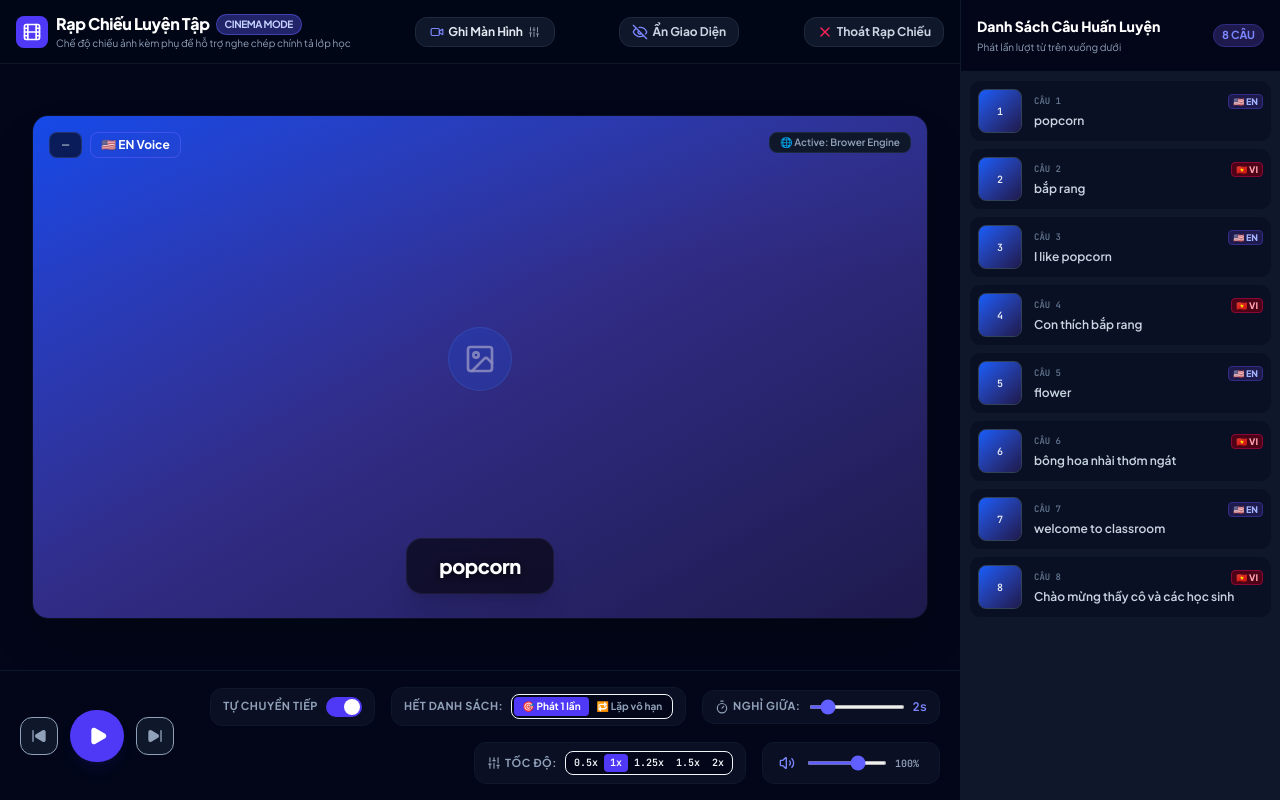
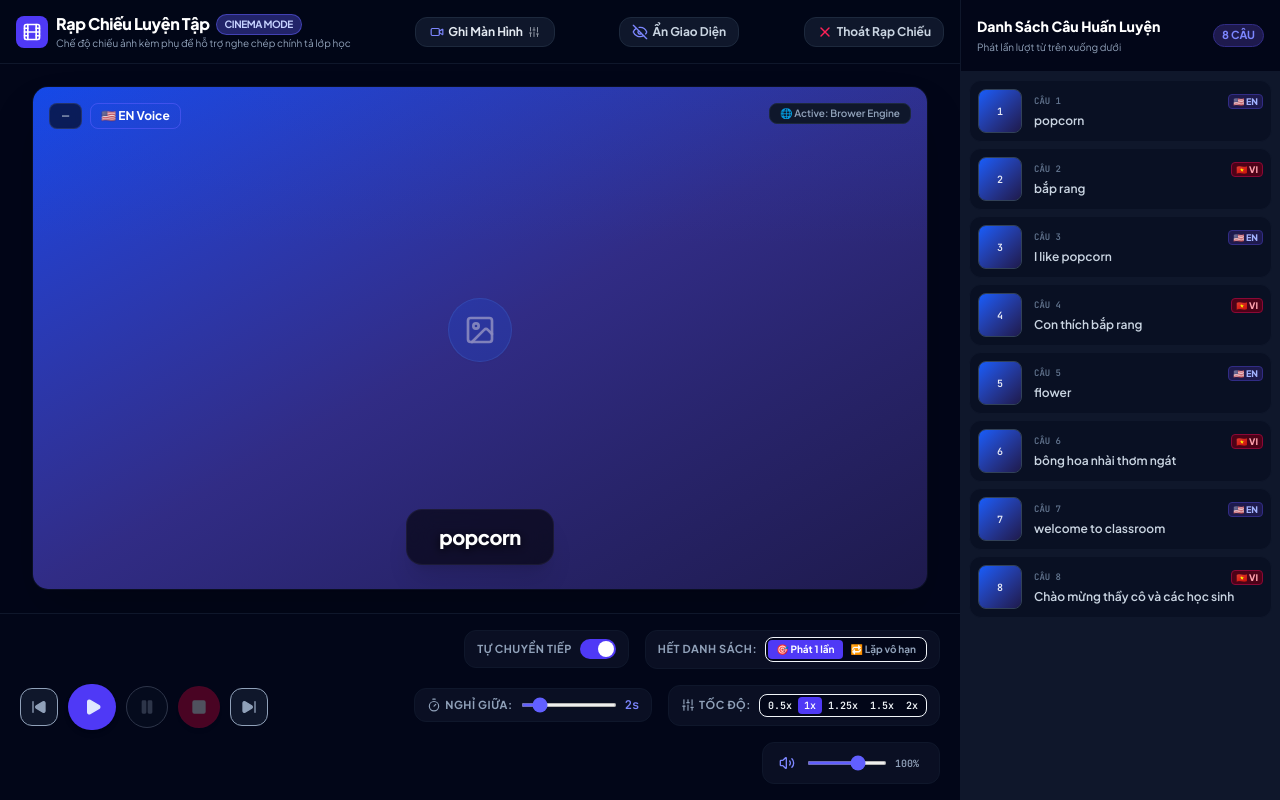
Before and after one commit to thanhnguyendafa-ux/classroom-text-to-speech, a React (Vite) app: page / in a window 1280 px wide. Both pictures are taken after a click on the button "Phát chuỗi luyện tập (Play)". Shown: the top 800 px of the page. Built offline with nearby package versions, Linux system fonts and the light colour scheme.

Commit message:
feat: add manual pause and resume functionality
Implement pause and resume state management to allow users to interrupt audio playback and countdown timers without losing progress.

```diff
--- a/src/App.tsx
+++ b/src/App.tsx
@@ -142,6 +142,15 @@ export default function App() {
   const waitTimerRef = useRef<any>(null);
   const waitIntervalRef = useRef<any>(null);
 
+  // Manual pause, resume and stop states
+  const [isManualPaused, setIsManualPaused] = useState<boolean>(false);
+  const isSpeechSynthesisPausedRef = useRef<boolean>(false);
+  const isPremiumAudioPausedRef = useRef<boolean>(false);
+  const pausedCountdownSecRef = useRef<number>(0);
+  const pausedCountdownTypeRef = useRef<'repeat' | 'advance' | null>(null);
+  const pausedCountdownItemIdRef = useRef<string | null>(null);
+  const resumeCallbackRef = useRef<(() => void) | null>(null);
+
   const clearWaitTimers = () => {
     if (waitTimerRef.current) {
       clearTimeout(waitTimerRef.current);
@@ -160,6 +169,9 @@ export default function App() {
       onComplete();
       return;
     }
+
+    // Capture completion callback for pausing
+    resumeCallbackRef.current = onComplete;
 
     setWaitingState({ isWaiting: true, remainingSec: sec, itemId, type });
 
@@ -185,7 +197,11 @@ export default function App() {
 
     waitTimerRef.current = setTimeout(() => {
       clearWaitTimers();
-      onComplete();
+      if (resumeCallbackRef.current) {
+        const cb = resumeCallbackRef.current;
+        resumeCallbackRef.current = null;
+        cb();
+      }
     }, sec * 1000);
   };
 
@@ -695,6 +711,13 @@ export default function App() {
     clearWebAudioNodes();
     clearWaitTimers();
 
+    setIsManualPaused(false);
+    isSpeechSynthesisPausedRef.current = false;
+    isPremiumAudioPausedRef.current = false;
+    pausedCountdownSecRef.current = 0;
+    pausedCountdownTypeRef.current = null;
+    pausedCountdownItemIdRef.current = null;
+
     let currentIteration = 1;
     const maxIterations = item.repeats || 1;
     activePlayingIdRef.current = item.id;
@@ -1038,6 +1061,108 @@ export default function App() {
     setPlayingItemId(null);
     setCurrentRepeatIndex(0);
     setPlayingState('idle');
+    setIsManualPaused(false);
+    isSpeechSynthesisPausedRef.current = false;
+    isPremiumAudioPausedRef.current = false;
+    pausedCountdownSecRef.current = 0;
+    pausedCountdownTypeRef.current = null;
+    pausedCountdownItemIdRef.current = null;
+    resumeCallbackRef.current = null;
+  };
+
+  const handleGlobalPause = () => {
+    if (playingState === 'idle' || isManualPaused) return;
+
+    setIsManualPaused(true);
+
+    // Case 1: Active speech is playing
+    if (playingState === 'playing') {
+      if (engineMode === 'browser') {
+        if (typeof window !== 'undefined' && 'speechSynthesis' in window) {
+          window.speechSynthesis.pause();
+          isSpeechSynthesisPausedRef.current = true;
+        }
+      } else {
+        if (currentAudioRef.current) {
+          currentAudioRef.current.pause();
+          isPremiumAudioPausedRef.current = true;
+        }
+      }
+    }
+    // Case 2: In a countdown timer delay (repeat countdown or auto advance countdown)
+    else if (playingState === 'paused' && waitingState.isWaiting) {
+      pausedCountdownSecRef.current = waitingState.remainingSec;
+      pausedCountdownTypeRef.current = waitingState.type;
+      pausedCountdownItemIdRef.current = waitingState.itemId;
+
+      // Stop the timers but preserve resumeCallbackRef
+      if (waitTimerRef.current) {
+        clearTimeout(waitTimerRef.current);
+        waitTimerRef.current = null;
+      }
+      if (waitIntervalRef.current) {
+        clearInterval(waitIntervalRef.current);
+        waitIntervalRef.current = null;
+      }
+      setWaitingState(prev => ({ ...prev, isWaiting: false }));
+    }
+  };
+
+  const handleGlobalResume = () => {
+    if (!isManualPaused) return;
+
+    setIsManualPaused(false);
+
+    // Case 1: Voice was playing before pause
+    if (isSpeechSynthesisPausedRef.current) {
+      if (typeof window !== 'undefined' && 'speechSynthesis' in window) {
+        window.speechSynthesis.resume();
+        isSpeechSynthesisPausedRef.current = false;
+        setPlayingState('playing');
+      }
+    } else if (isPremiumAudioPausedRef.current) {
+      if (currentAudioRef.current) {
+        currentAudioRef.current.play().catch(err => {
+          console.error("Failed to resume Premium Audio:", err);
+        });
+        isPremiumAudioPausedRef.current = false;
+        setPlayingState('playing');
+      }
+    }
+    // Case 2: In a countdown delay when paused
+    else if (pausedCountdownSecRef.current > 0 && resumeCallbackRef.current) {
+      const remaining = pausedCountdownSecRef.current;
+      const type = pausedCountdownTypeRef.current!;
+      const itemId = pausedCountdownItemIdRef.current!;
+
+      pausedCountdownSecRef.current = 0;
+      pausedCountdownTypeRef.current = null;
+      pausedCountdownItemIdRef.current = null;
+
+      setPlayingState('paused');
+      startCountdown(remaining, type, () => {
+        if (resumeCallbackRef.current) {
+          const cb = resumeCallbackRef.current;
+          resumeCallbackRef.current = null;
+          cb();
+        }
+      }, itemId);
+    }
+  };
+
+  const handleGlobalPlay = () => {
+    if (playingState !== 'idle') {
+      if (isManualPaused) {
+        handleGlobalResume();
+      }
+      return;
+    }
+
+    // Start playing the currently selected/active item or the first item
+    if (speechList.length > 0) {
+      const activeItem = speechList.find(item => item.id === playingItemId) || speechList[0];
+      handleSpeakItem(activeItem);
+    }
   };
 
   const handleClearAll = () => {
@@ -2719,6 +2844,9 @@ export default function App() {
         onPlaylistLoopModeChange={handlePlaylistLoopModeChange}
         useUniversalImage={useUniversalImage}
         universalImageUrl={universalImageUrl}
+        isManualPaused={isManualPaused}
+        onPause={handleGlobalPause}
+        onPlay={handleGlobalPlay}
       />
     </div>
   );
--- a/src/components/TheaterPlayer.tsx
+++ b/src/components/TheaterPlayer.tsx
@@ -2,6 +2,7 @@ import React from 'react';
 import {
   Play,
   Pause,
+  Square,
   Volume2,
   VolumeX,
   SkipBack,
@@ -52,6 +53,9 @@ interface TheaterPlayerProps {
   onPlaylistLoopModeChange: (val: 'once' | 'infinite') => void;
   useUniversalImage?: boolean;
   universalImageUrl?: string;
+  isManualPaused?: boolean;
+  onPause?: () => void;
+  onPlay?: () => void;
 }
 
 export default function TheaterPlayer({
@@ -77,6 +81,9 @@ export default function TheaterPlayer({
   onPlaylistLoopModeChange,
   useUniversalImage = false,
   universalImageUrl = '',
+  isManualPaused = false,
+  onPause = () => {},
+  onPlay = () => {},
 }: TheaterPlayerProps) {
   // Recording states
   const [isRecording, setIsRecording] = React.useState<boolean>(false);
@@ -409,18 +416,6 @@ export default function TheaterPlayer({
     onPlayItem(speechList[targetIndex]);
   };
 
-  // Handle play/pause toggle
-  const handlePlayPause = () => {
-    if (playingState === 'playing') {
-      onStop();
-    } else {
-      // Speak current active item or start first one
-      onPlayItem(activeItem || speechList[0]);
-    }
-  };
-
-  const isCurrentItemPlaying = playingItemId === activeItem?.id && playingState === 'playing';
-
   return (
     <div className="fixed inset-0 bg-slate-950 z-50 overflow-hidden flex flex-col md:flex-row font-sans text-slate-100">
 
@@ -715,7 +710,11 @@ export default function TheaterPlayer({
                   {/* Local playing micro badges */}
                   {playingItemId === activeItem?.id && (
                     <div className="flex items-center justify-center space-x-1.5 mt-2 text-xs font-mono">
-                      {waitingState.isWaiting ? (
+                      {isManualPaused ? (
+                        <span className="text-amber-400 font-extrabold bg-amber-500/10 border border-amber-500/20 px-2.5 py-0.5 rounded-md animate-pulse uppercase text-[10px]">
+                          ⏸️ Đang tạm dừng
+                        </span>
+                      ) : waitingState.isWaiting ? (
                         <span className="text-amber-400 font-extrabold bg-amber-500/10 border border-amber-500/20 px-2 py-0.5 rounded-md animate-pulse">
                           ⏱️ {waitingState.type === 'repeat' ? 'Chờ lặp' : 'Chờ chuyển câu'}: {waitingState.remainingSec}s
                         </span>
@@ -769,8 +768,10 @@ export default function TheaterPlayer({
 
           <div className="flex flex-col sm:flex-row sm:items-center justify-between gap-4">
             {/* Control Group 1: Navigation keys */}
-            <div className="flex items-center space-x-3 justify-center sm:justify-start">
+            <div className="flex items-center space-x-2.5 justify-center sm:justify-start">
+              {/* Back button */}
               <button
+                type="button"
                 onClick={handlePrev}
                 disabled={speechList.length <= 1}
                 className="p-2.5 bg-slate-900 border border-slate-850 hover:bg-slate-800 text-slate-400 hover:text-white rounded-xl transition disabled:opacity-30 disabled:pointer-events-none cursor-pointer"
@@ -779,24 +780,50 @@ export default function TheaterPlayer({
                 <SkipBack className="w-4 h-4 fill-current" />
               </button>
 
+              {/* Play Tổng Button */}
               <button
-                onClick={handlePlayPause}
+                type="button"
+                onClick={onPlay}
                 disabled={speechList.length === 0}
-                className={`p-4 rounded-full flex items-center justify-center transition-all ${
-                  isCurrentItemPlaying
-                    ? 'bg-rose-600 hover:bg-rose-700 text-white shadow-lg shadow-rose-600/10'
-                    : 'bg-indigo-600 hover:bg-indigo-700 text-white shadow-lg shadow-indigo-600/10'
-                } cursor-pointer`}
-                title={isCurrentItemPlaying ? "Tạm ngưng giọng đọc" : "Bắt đầu phát âm"}
+                className={`p-3.5 rounded-full flex items-center justify-center transition-all cursor-pointer ${
+                  (playingState === 'playing' || (playingState === 'paused' && !isManualPaused))
+                    ? 'bg-emerald-600 hover:bg-emerald-700 text-white shadow-lg shadow-emerald-500/20 scale-105 border border-emerald-400/30'
+                    : 'bg-indigo-600 hover:bg-indigo-700 text-indigo-100 hover:text-white shadow-md hover:shadow-indigo-600/10'
+                }`}
+                title="Play Tổng - Bắt đầu đọc hoặc tiếp tục tiến trình"
               >
-                {isCurrentItemPlaying ? (
-                  <Pause className="w-5 h-5 fill-current" />
-                ) : (
-                  <Play className="w-5 h-5 fill-current ml-0.5" />
-                )}
+                <Play className="w-4.5 h-4.5 fill-current ml-0.5" />
               </button>
 
+              {/* Pause Tổng Button */}
               <button
+                type="button"
+                onClick={onPause}
+                disabled={playingState === 'idle' || isManualPaused}
+                className={`p-3 rounded-full flex items-center justify-center transition-all cursor-pointer ${
+                  isManualPaused
+                    ? 'bg-amber-600 text-white shadow-lg shadow-amber-500/30 animate-pulse border border-amber-400/40'
+                    : 'bg-slate-900 hover:bg-slate-800 border border-slate-850 text-slate-400 hover:text-slate-200 disabled:opacity-30 disabled:pointer-events-none'
+                }`}
+                title="Pause Tổng - Tạm ngưng phát âm hoặc dừng đếm ngược"
+              >
+                <Pause className="w-4 h-4 fill-current" />
+              </button>
+
+              {/* Stop Button */}
+              <button
+                type="button"
+                onClick={onStop}
+                disabled={playingState === 'idle' && !isManualPaused}
+                className="p-3 bg-rose-600 hover:bg-rose-700 text-white border border-rose-500/20 rounded-full transition disabled:opacity-30 disabled:pointer-events-none cursor-pointer flex items-center justify-center shadow-md hover:shadow-rose-500/15"
+                title="Stop / Dừng bộ phát - Khôi phục trạng thái ban đầu"
+              >
+                <Square className="w-4 h-4 fill-current text-white" />
+              </button>
+
+              {/* Next button */}
+              <button
+                type="button"
                 onClick={handleNext}
                 disabled={speechList.length <= 1}
                 className="p-2.5 bg-slate-900 border border-slate-850 hover:bg-slate-800 text-slate-400 hover:text-white rounded-xl transition disabled:opacity-30 disabled:pointer-events-none cursor-pointer"
```
